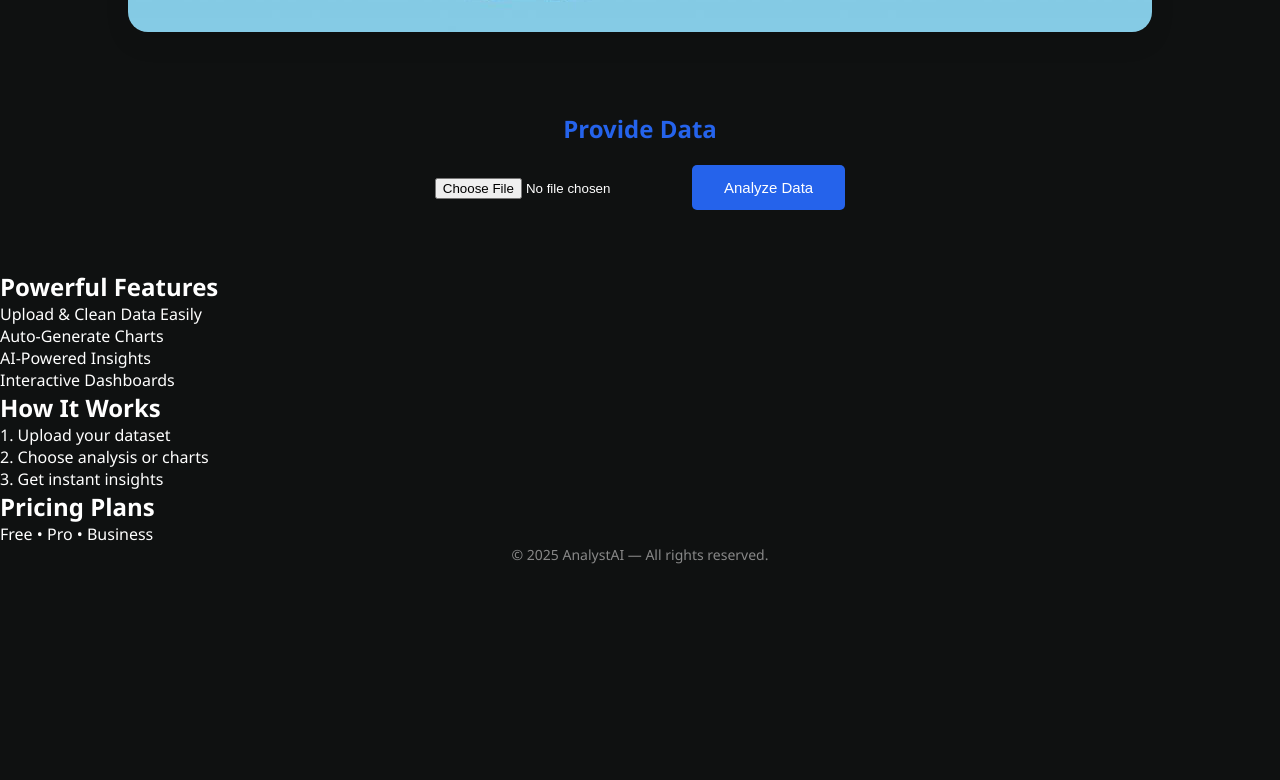
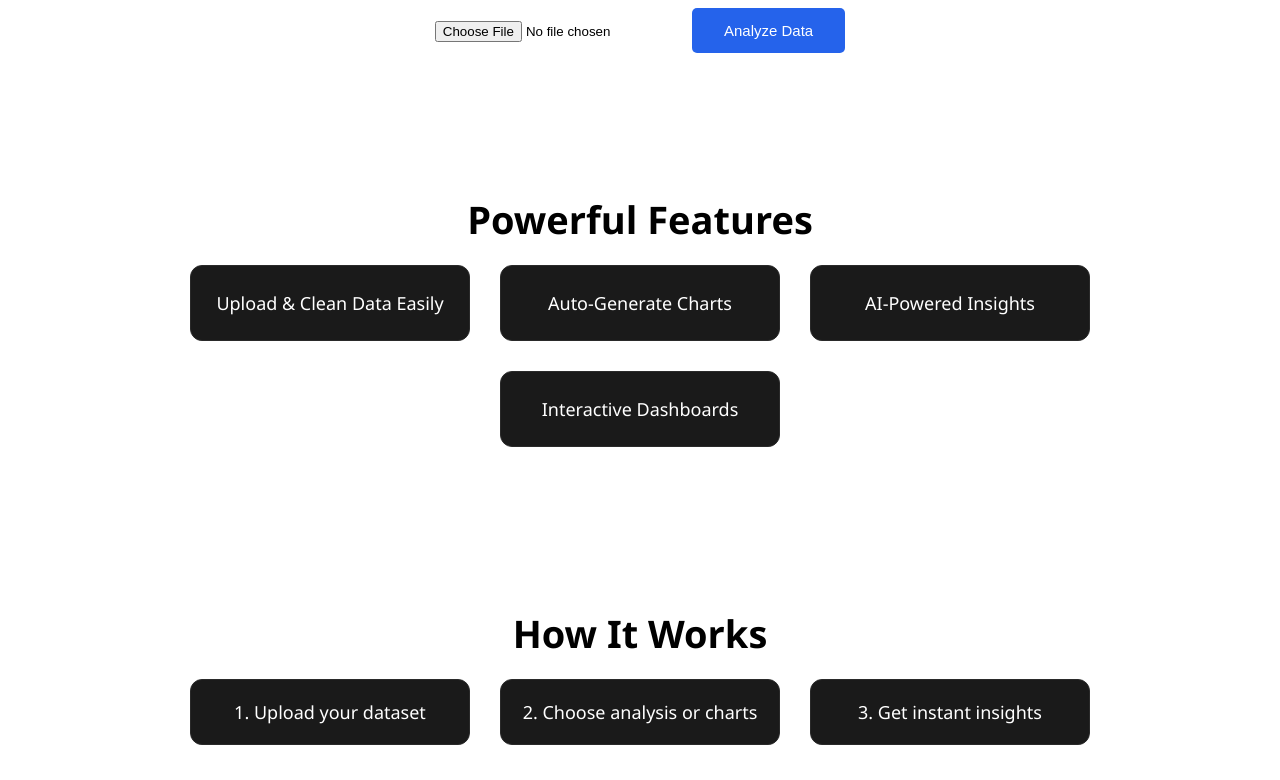
Before and after one commit to Srishti36912/data_analyzer_visualizer, a plain HTML site: page index.html in a window 1280 px wide. Shown: the part 1040-1820 px from the top of the page. Before the commit the page ends 1644 px from the top, so only its background shows below. Drawn offline with Linux system fonts and the light colour scheme.

Commit message:
Add files via upload

```diff
--- a/style.css
+++ b/style.css
@@ -6,18 +6,22 @@
 
 body {
   font-family: 'Segoe UI', Tahoma, Geneva, Verdana, sans-serif;
-  color: #fff;
-  background-color: #0f1111;
+  /* color: #fff; */
+  color: black;
+  /* background-color: #0f1111; */
+  background-color: #fff;
 }
 
 /* Navbar */
 .navbar {
     height: 60px;
-    background-color: #fff;
-    color: black;
+    /* background-color: #fff; */
+    background-color: #0f1111;
+    /* color: black; */
+    color: #fff;
     display: flex;
     align-items: center;
-    justify-content: space-evenly;
+    justify-content: space-evenly
 
   /* box-shadow: 0 2px 10px rgba(0, 0, 0, 0.05); */
 }
@@ -56,7 +60,8 @@ body {
 
 .login-btn {
   background-color: #2563eb;
-  color: black;
+  /* color: black; */
+  color: white;
   padding: 8px 16px;
   border-radius: 8px;
   transition: background 0.3s;
@@ -64,7 +69,8 @@ body {
 
 .signup-btn {
   background-color: #2563eb;
-  color: black;
+  /* color: black; */
+  color: white;
   padding: 8px 16px;
   border-radius: 8px;
   transition: background 0.3s;
@@ -110,8 +116,8 @@ body {
   max-width: 650px;
   margin: 0 auto 35px;
   font-size: 18px;
-  /* color: #555; */
-  color: #ccc;
+  color: #555;
+  /* color: #ccc; */
   line-height: 1.5;
 }
 
@@ -140,7 +146,7 @@ body {
 }
 
 .image-section img {
-  width: 80%;
+  width: 60%;
   max-width: 1100px;
   border-radius: 20px;
   box-shadow: 0 10px 25px rgba(0, 0, 0, 0.1);
@@ -185,6 +191,54 @@ body {
   line-height: 1.6;
 }
 
+.section {
+padding: 80px 60px;
+text-align: center;
+}
+.section h2 {
+font-size: 38px;
+margin-bottom: 20px;
+}
+.features {
+display: flex;
+justify-content: center;
+gap: 30px;
+flex-wrap: wrap;
+}
+.card {
+width: 280px;
+background: #1a1a1a;
+color: white;
+padding: 25px;
+border-radius: 12px;
+border: 1px solid #2a2a2a;
+}
+/* How it Works */
+.steps {
+display: flex;
+justify-content: center;
+gap: 30px;
+flex-wrap: wrap;
+}
+.step {
+width: 280px;
+background: #1a1a1a;
+color: white;
+padding: 20px;
+border-radius: 12px;
+border: 1px solid #2a2a2a;
+font-size: 18px;
+transition: background 0.3s, transform 0.2s;
+}
+
+.card {
+  font-size: 18px;
+}
+
+.pricing {
+  font-size: 18px;
+}
+
 /* Footer */
 .footer {
   text-align: center;
```
